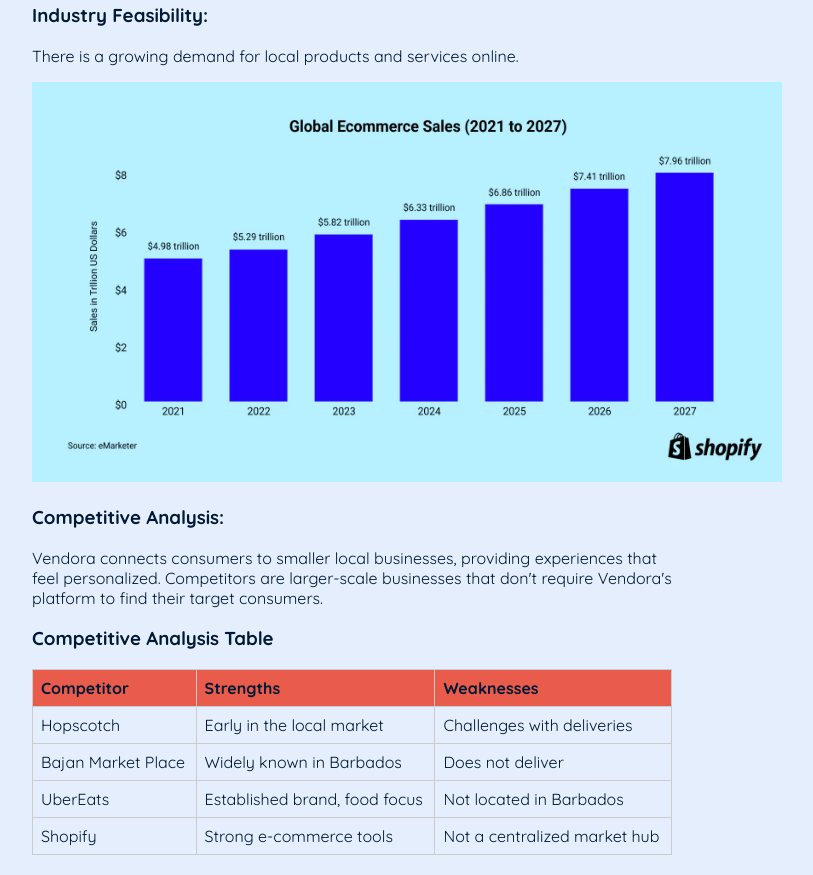
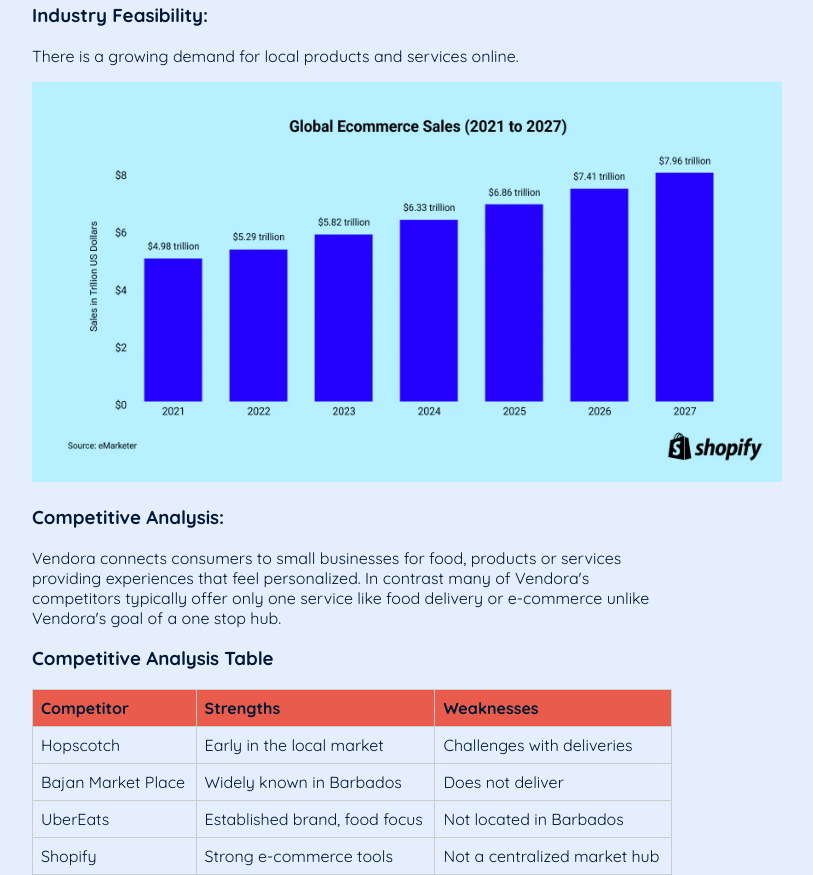
Before and after one commit to Burner09/Vendora, a plain HTML site: page index.html in a window 1280 px wide. Shown: the part 822-1697 px from the top of the page, without its empty margins (288-1101 px from the left). Drawn offline with Linux system fonts and the light colour scheme.

Commit message:
poor attempt at word vomit

```diff
--- a/index.html
+++ b/index.html
@@ -134,10 +134,10 @@
       <div id="competitive-analysis">
         <h3>Competitive Analysis:</h3>
         <p>
-          Vendora connects consumers to smaller local businesses, providing
-          experiences that feel personalized. Competitors are larger-scale
-          businesses that don't require Vendora's platform to find their target
-          consumers.
+          Vendora connects consumers to small businesses for food, products
+          or services providing experiences that feel personalized. In contrast many
+          of Vendora's competitors typically offer only one service like food delivery
+          or e-commerce unlike Vendora's goal of a one stop hub.
         </p>
 
         <div class="table-container">
```
